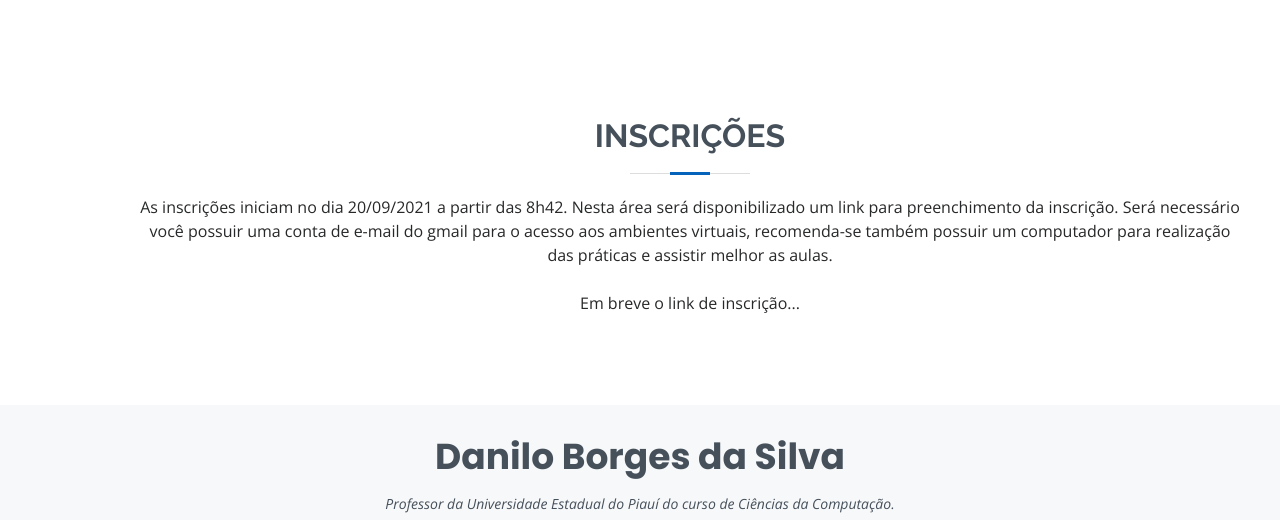
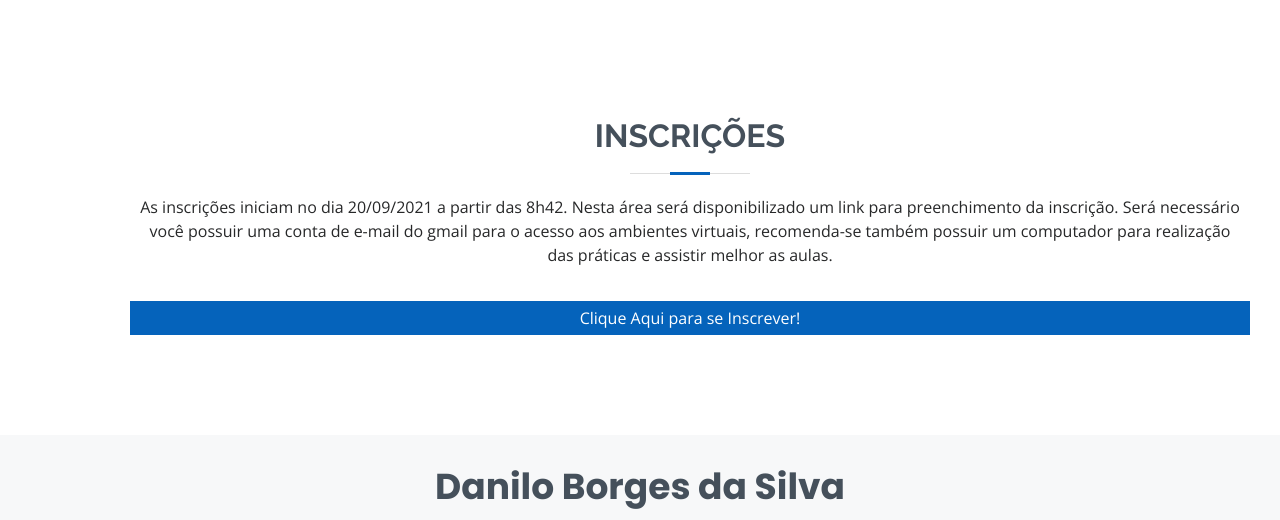
Before and after one commit to danilob/programatodos, a plain HTML site: page index.html in a window 1280 px wide. Shown: the part 1646-2166 px from the top of the page. Drawn offline with nearby package versions, Linux system fonts and the light colour scheme.

Commit message:
criaçao do link automatico

```diff
--- /dev/null
+++ b/assets/css/style-novo.css
@@ -0,0 +1,12 @@
+.button-shadow {
+    padding: 5px;
+    display: block;
+    margin: 10px;
+    background: #0563BB;
+    color: white;
+    text-decoration: none;
+}
+
+a:hover {
+    color: white;
+}
--- a/index.html
+++ b/index.html
@@ -26,6 +26,8 @@
 
   <!-- Template Main CSS File -->
   <link href="assets/css/style.css" rel="stylesheet">
+    <link href="assets/css/style-novo.css" rel="stylesheet">
+
 
   <!-- =======================================================
   * Template Name: MyResume - v2.2.1
@@ -181,7 +183,14 @@
           Será necessário você possuir uma conta de e-mail do gmail para o acesso aos ambientes virtuais, recomenda-se também possuir um computador para realização das práticas
           e assistir melhor as aulas.</p>
           <br>
+          <div class="row incricao-breve">
           <p>Em breve o link de inscrição... </p>
+          </div>
+          <div class="row incricao-iniciada" style="display:block">
+            <div class="control">
+                <a class="button button-primary button-block button-shadow" href="https://forms.gle/TJWsKPpGvV7vCR7R7">Clique Aqui para se Inscrever!</a>
+            </div>
+          </div>
 
         </div>
 
@@ -249,6 +258,27 @@
   <!-- Template Main JS File -->
   <script src="assets/js/main.js"></script>
 
+
+  <script>
+    var startTime = new Date('2021-09-19 11:05:00 PM');
+
+    function displayTime() {
+      let date = new Date();
+
+      if(date>=startTime){
+        $(".incricao-breve").hide()
+        $(".incricao-iniciada").show()
+        clearInterval(createClock)
+        return;
+      }
+      $(".incricao-iniciada").hide()
+      $(".incricao-breve").show()
+
+    }
+
+    const createClock = setInterval(displayTime, 1000);
+
+  </script>
 </body>
 
 </html>
```
